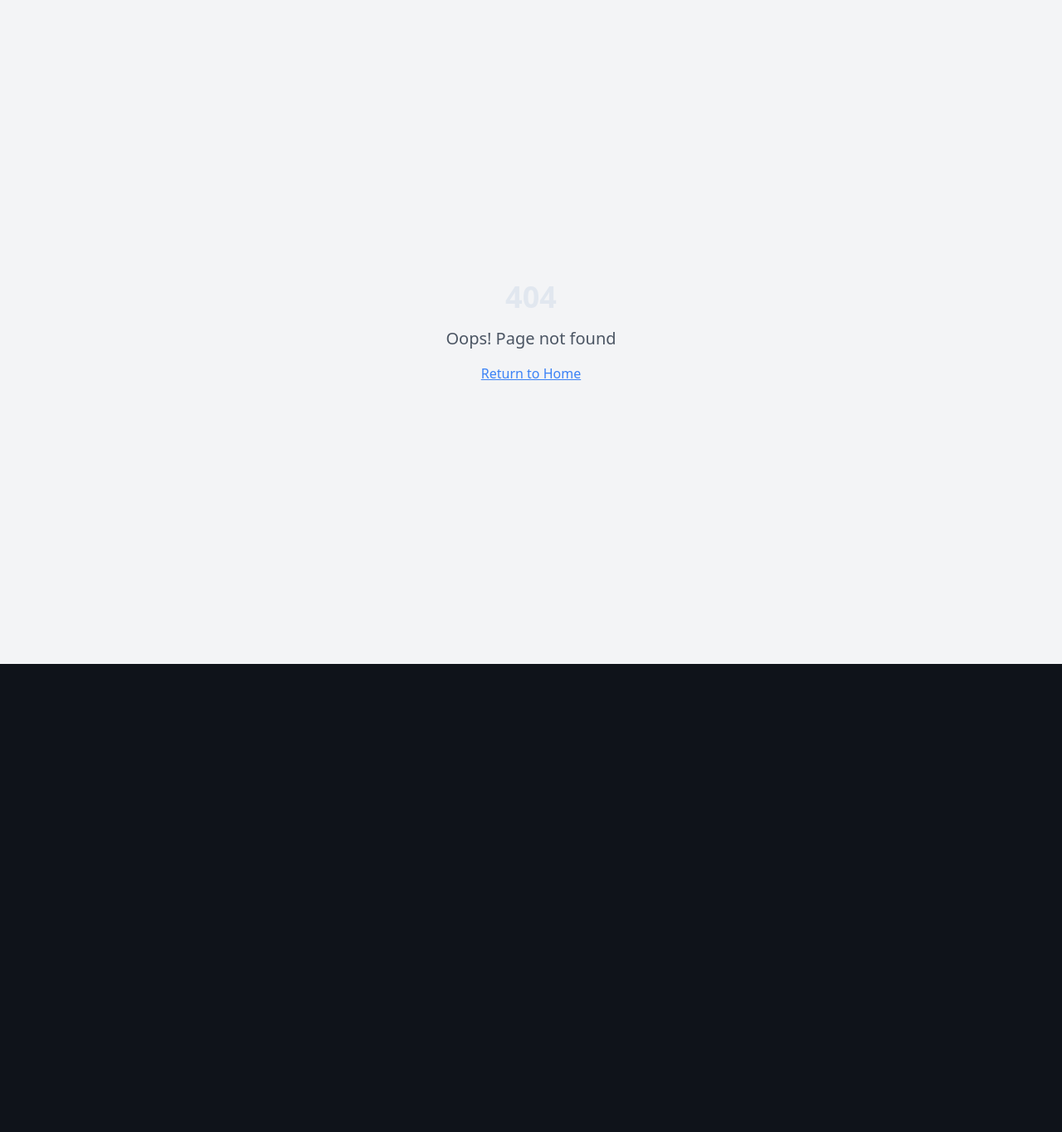
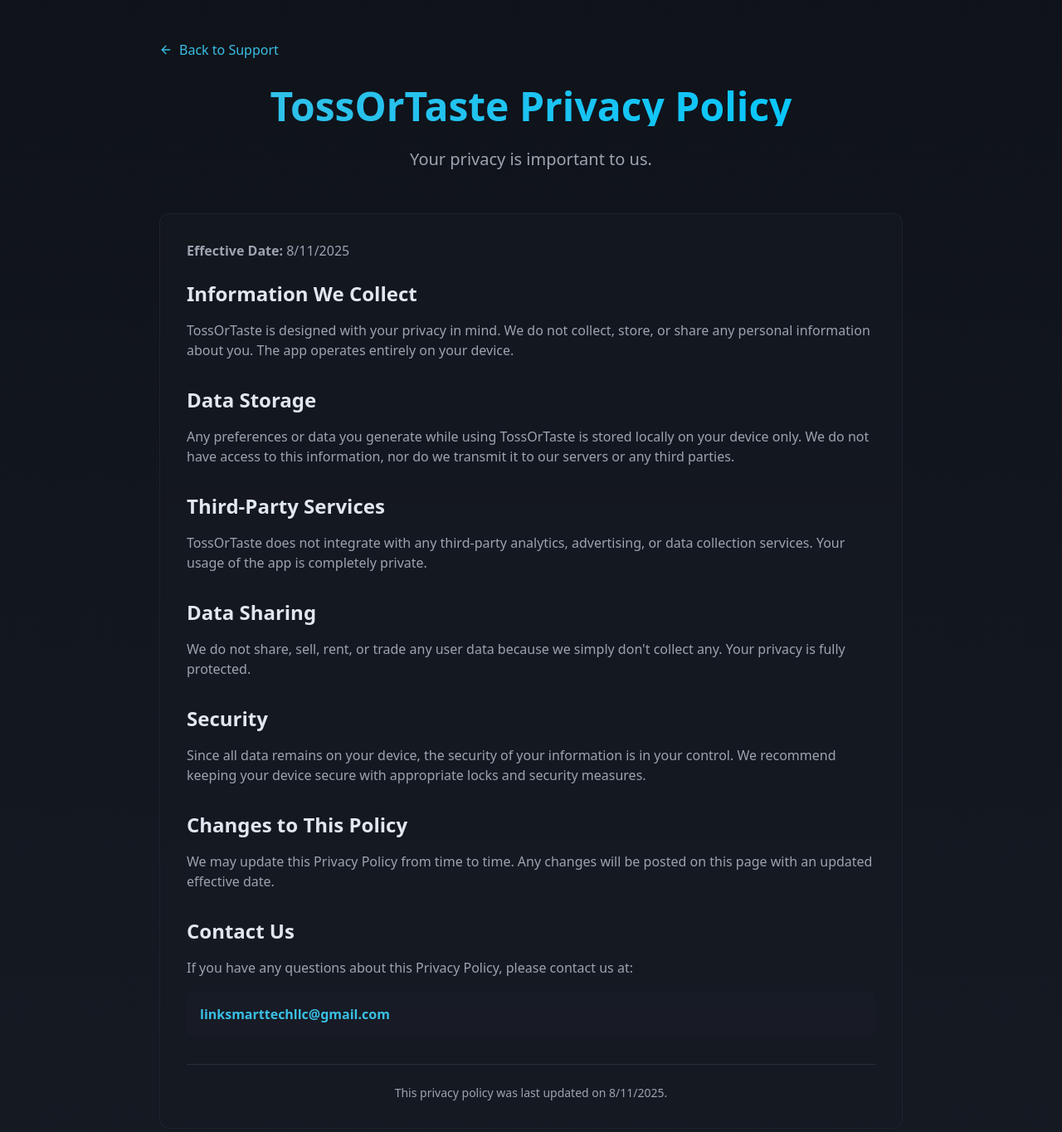
Before and after one commit to SteakWrangler/link-smart-technologies, a React (Vite) app: page /tossorTaste-privacy-policy in a window 1280 px wide. Before the commit this address had no page. Shown: the top 1364 px of the page at 83% size. Before the commit the page ends 800 px from the top, so only its background shows below. Built offline with nearby package versions, Linux system fonts and the light colour scheme.

Commit message:
Add support page for TossOrTaste

```diff
--- a/src/App.tsx
+++ b/src/App.tsx
@@ -5,6 +5,8 @@ import { QueryClient, QueryClientProvider } from "@tanstack/react-query";
 import { BrowserRouter, Routes, Route } from "react-router-dom";
 import Index from "./pages/Index";
 import NotFound from "./pages/NotFound";
+import TossOrTasteSupport from "./pages/TossOrTasteSupport";
+import TossOrTastePrivacyPolicy from "./pages/TossOrTastePrivacyPolicy";
 
 const queryClient = new QueryClient();
 
@@ -16,6 +18,8 @@ const App = () => (
       <BrowserRouter>
         <Routes>
           <Route path="/" element={<Index />} />
+          <Route path="/tossorTaste-support" element={<TossOrTasteSupport />} />
+          <Route path="/tossorTaste-privacy-policy" element={<TossOrTastePrivacyPolicy />} />
           {/* ADD ALL CUSTOM ROUTES ABOVE THE CATCH-ALL "*" ROUTE */}
           <Route path="*" element={<NotFound />} />
         </Routes>
--- /dev/null
+++ b/src/pages/TossOrTastePrivacyPolicy.tsx
@@ -0,0 +1,106 @@
+import { Card } from "@/components/ui/card";
+import { ArrowLeft } from "lucide-react";
+import { Link } from "react-router-dom";
+
+const TossOrTastePrivacyPolicy = () => {
+  return (
+    <div className="min-h-screen bg-gradient-background">
+      <div className="container mx-auto px-6 py-12">
+        <div className="max-w-4xl mx-auto">
+          <Link to="/tossorTaste-support" className="inline-flex items-center text-primary hover:text-primary/80 transition-colors mb-8">
+            <ArrowLeft className="mr-2 h-4 w-4" />
+            Back to Support
+          </Link>
+
+          <div className="text-center mb-12">
+            <h1 className="text-4xl md:text-5xl font-bold mb-6 bg-gradient-primary bg-clip-text text-transparent">
+              TossOrTaste Privacy Policy
+            </h1>
+            <p className="text-xl text-muted-foreground leading-relaxed">
+              Your privacy is important to us.
+            </p>
+          </div>
+
+          <Card className="p-8 bg-card/50 backdrop-blur-sm border-border/50">
+            <div className="prose prose-lg max-w-none">
+              <p className="text-muted-foreground mb-6">
+                <strong>Effective Date:</strong> {new Date().toLocaleDateString()}
+              </p>
+
+              <section className="mb-8">
+                <h2 className="text-2xl font-bold mb-4">Information We Collect</h2>
+                <p className="text-muted-foreground mb-4">
+                  TossOrTaste is designed with your privacy in mind. We do not collect, store, or share any personal
+                  information about you. The app operates entirely on your device.
+                </p>
+              </section>
+
+              <section className="mb-8">
+                <h2 className="text-2xl font-bold mb-4">Data Storage</h2>
+                <p className="text-muted-foreground mb-4">
+                  Any preferences or data you generate while using TossOrTaste is stored locally on your device only.
+                  We do not have access to this information, nor do we transmit it to our servers or any third parties.
+                </p>
+              </section>
+
+              <section className="mb-8">
+                <h2 className="text-2xl font-bold mb-4">Third-Party Services</h2>
+                <p className="text-muted-foreground mb-4">
+                  TossOrTaste does not integrate with any third-party analytics, advertising, or data collection services.
+                  Your usage of the app is completely private.
+                </p>
+              </section>
+
+              <section className="mb-8">
+                <h2 className="text-2xl font-bold mb-4">Data Sharing</h2>
+                <p className="text-muted-foreground mb-4">
+                  We do not share, sell, rent, or trade any user data because we simply don't collect any.
+                  Your privacy is fully protected.
+                </p>
+              </section>
+
+              <section className="mb-8">
+                <h2 className="text-2xl font-bold mb-4">Security</h2>
+                <p className="text-muted-foreground mb-4">
+                  Since all data remains on your device, the security of your information is in your control.
+                  We recommend keeping your device secure with appropriate locks and security measures.
+                </p>
+              </section>
+
+              <section className="mb-8">
+                <h2 className="text-2xl font-bold mb-4">Changes to This Policy</h2>
+                <p className="text-muted-foreground mb-4">
+                  We may update this Privacy Policy from time to time. Any changes will be posted on this page
+                  with an updated effective date.
+                </p>
+              </section>
+
+              <section className="mb-8">
+                <h2 className="text-2xl font-bold mb-4">Contact Us</h2>
+                <p className="text-muted-foreground mb-4">
+                  If you have any questions about this Privacy Policy, please contact us at:
+                </p>
+                <div className="bg-secondary/20 p-4 rounded-lg">
+                  <a
+                    href="mailto:linksmarttechllc@gmail.com"
+                    className="text-primary font-semibold hover:text-primary/80 transition-colors"
+                  >
+                    linksmarttechllc@gmail.com
+                  </a>
+                </div>
+              </section>
+
+              <div className="border-t border-border pt-6 mt-8">
+                <p className="text-sm text-muted-foreground text-center">
+                  This privacy policy was last updated on {new Date().toLocaleDateString()}.
+                </p>
+              </div>
+            </div>
+          </Card>
+        </div>
+      </div>
+    </div>
+  );
+};
+
+export default TossOrTastePrivacyPolicy;
--- /dev/null
+++ b/src/pages/TossOrTasteSupport.tsx
@@ -0,0 +1,89 @@
+import { Card } from "@/components/ui/card";
+import { Button } from "@/components/ui/button";
+import { Mail, ArrowLeft } from "lucide-react";
+import { Link } from "react-router-dom";
+
+const TossOrTasteSupport = () => {
+  return (
+    <div className="min-h-screen bg-gradient-background">
+      <div className="container mx-auto px-6 py-12">
+        <div className="max-w-4xl mx-auto">
+          <Link to="/" className="inline-flex items-center text-primary hover:text-primary/80 transition-colors mb-8">
+            <ArrowLeft className="mr-2 h-4 w-4" />
+            Back to Home
+          </Link>
+
+          <div className="text-center mb-12">
+            <h1 className="text-4xl md:text-5xl font-bold mb-6 bg-gradient-primary bg-clip-text text-transparent">
+              TossOrTaste Support
+            </h1>
+            <p className="text-xl text-muted-foreground leading-relaxed">
+              Need help with TossOrTaste? We're here to assist you.
+            </p>
+          </div>
+
+          <Card className="p-8 bg-card/50 backdrop-blur-sm border-border/50 mb-8">
+            <div className="text-center">
+              <div className="w-16 h-16 bg-primary/10 rounded-full flex items-center justify-center mx-auto mb-6">
+                <Mail className="h-8 w-8 text-primary" />
+              </div>
+              <h2 className="text-3xl font-bold mb-4">Get in Touch</h2>
+              <p className="text-muted-foreground mb-6 leading-relaxed">
+                Have questions about TossOrTaste? Experiencing issues? Need help getting started?
+                We're here to help! Send us an email and we'll get back to you as soon as possible.
+              </p>
+              <div className="bg-secondary/20 p-6 rounded-lg mb-6">
+                <p className="text-lg font-medium mb-2">Contact us at:</p>
+                <a
+                  href="mailto:linksmarttechllc@gmail.com"
+                  className="text-primary text-xl font-semibold hover:text-primary/80 transition-colors"
+                >
+                  linksmarttechllc@gmail.com
+                </a>
+              </div>
+              <Button
+                onClick={() => window.open('mailto:linksmarttechllc@gmail.com', '_blank')}
+                className="bg-primary hover:bg-primary/90"
+              >
+                <Mail className="mr-2 h-4 w-4" />
+                Send Email
+              </Button>
+            </div>
+          </Card>
+
+          <Card className="p-8 bg-card/50 backdrop-blur-sm border-border/50">
+            <h3 className="text-2xl font-bold mb-6 text-center">Common Questions</h3>
+            <div className="space-y-6">
+              <div>
+                <h4 className="font-semibold mb-2">How do I use TossOrTaste?</h4>
+                <p className="text-muted-foreground">
+                  Simply open the app and start swiping! Swipe right on foods you like and left on foods you don't.
+                  The app will help you discover new foods based on your preferences.
+                </p>
+              </div>
+              <div>
+                <h4 className="font-semibold mb-2">Is my data safe?</h4>
+                <p className="text-muted-foreground">
+                  Yes! We take your privacy seriously. Check out our{" "}
+                  <Link to="/tossorTaste-privacy-policy" className="text-primary hover:text-primary/80 transition-colors">
+                    Privacy Policy
+                  </Link>{" "}
+                  for more information.
+                </p>
+              </div>
+              <div>
+                <h4 className="font-semibold mb-2">I found a bug or issue</h4>
+                <p className="text-muted-foreground">
+                  Please email us with details about the issue you're experiencing, including your device type
+                  and what you were doing when the issue occurred.
+                </p>
+              </div>
+            </div>
+          </Card>
+        </div>
+      </div>
+    </div>
+  );
+};
+
+export default TossOrTasteSupport;
```
